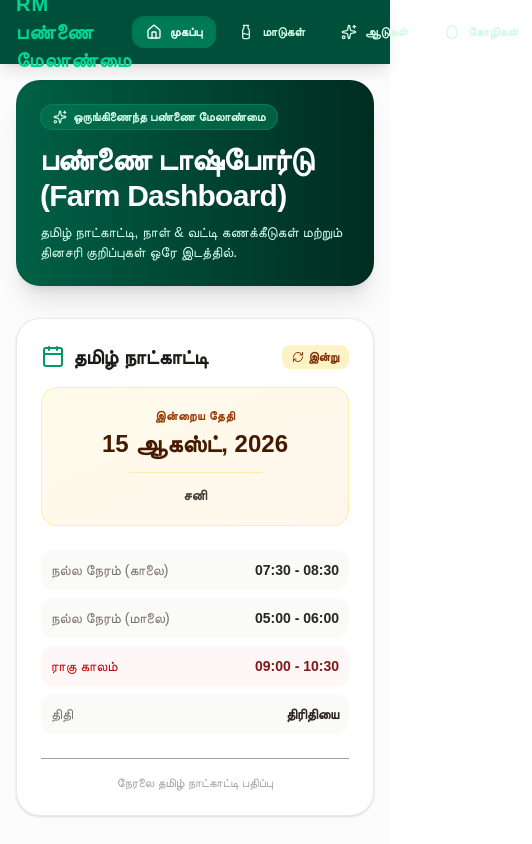
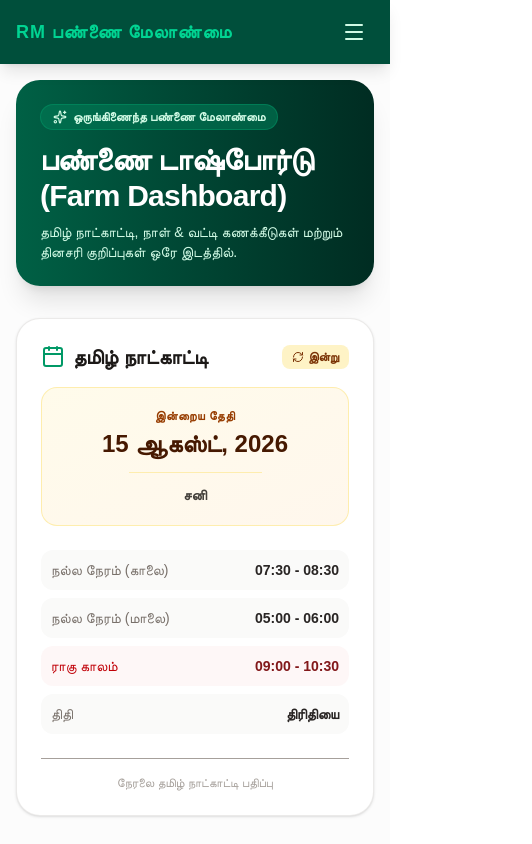
Before and after one commit to 2007Naveen/RM-FARM-WORLD, a Next.js app: page / in a window 390 px wide. Shown: the top 844 px of the page, 532 px wide, since content can reach past the window. Built offline with nearby package versions, Linux system fonts and the light colour scheme.

Commit message:
Add mobile responsive navbar

```diff
--- a/src/components/Navbar.tsx
+++ b/src/components/Navbar.tsx
@@ -1,10 +1,12 @@
 "use client";
 
+import { useState } from "react";
 import Link from "next/link";
 import { usePathname } from "next/navigation";
-import { Home, Milk, Sparkles, Egg } from "lucide-react";
+import { Home, Milk, Sparkles, Egg, Menu, X } from "lucide-react";
 
 export default function Navbar() {
+  const [isOpen, setIsOpen] = useState(false);
   const pathname = usePathname();
 
   const navItems = [
@@ -18,12 +20,15 @@ export default function Navbar() {
     <nav className="bg-emerald-900 text-white shadow-lg sticky top-0 z-50">
       <div className="max-w-7xl mx-auto px-4 sm:px-6 lg:px-8">
         <div className="flex items-center justify-between h-16">
+          {/* Logo Title */}
           <div className="flex items-center gap-2">
-            <span className="text-xl font-black tracking-wider text-emerald-400">
+            <span className="text-lg sm:text-xl font-black tracking-wider text-emerald-400">
               RM பண்ணை மேலாண்மை
             </span>
           </div>
-          <div className="flex space-x-2">
+
+          {/* Desktop Navigation Links */}
+          <div className="hidden md:flex space-x-2">
             {navItems.map((item) => {
               const Icon = item.icon;
               const isActive = pathname === item.href;
@@ -31,7 +36,7 @@ export default function Navbar() {
                 <Link
                   key={item.href}
                   href={item.href}
-                  className={`flex items-center gap-2 px-3.5 py-2 rounded-xl text-xs sm:text-sm font-bold transition-all ${
+                  className={`flex items-center gap-2 px-3.5 py-2 rounded-xl text-sm font-bold transition-all ${
                     isActive
                       ? "bg-emerald-700 text-white shadow-inner"
                       : "text-emerald-100 hover:bg-emerald-800"
@@ -43,8 +48,44 @@ export default function Navbar() {
               );
             })}
           </div>
+
+          {/* Mobile Menu Button (Hamburger) */}
+          <div className="md:hidden">
+            <button
+              onClick={() => setIsOpen(!isOpen)}
+              type="button"
+              className="p-2 rounded-xl text-emerald-100 hover:text-white hover:bg-emerald-800 focus:outline-none"
+            >
+              {isOpen ? <X className="w-6 h-6" /> : <Menu className="w-6 h-6" />}
+            </button>
+          </div>
         </div>
       </div>
+
+      {/* Mobile Dropdown Navigation */}
+      {isOpen && (
+        <div className="md:hidden bg-emerald-950 px-4 pt-2 pb-4 space-y-1 shadow-xl border-t border-emerald-800">
+          {navItems.map((item) => {
+            const Icon = item.icon;
+            const isActive = pathname === item.href;
+            return (
+              <Link
+                key={item.href}
+                href={item.href}
+                onClick={() => setIsOpen(false)}
+                className={`flex items-center gap-3 px-4 py-3 rounded-xl text-sm font-bold transition-all ${
+                  isActive
+                    ? "bg-emerald-700 text-white shadow-inner"
+                    : "text-emerald-100 hover:bg-emerald-800"
+                }`}
+              >
+                <Icon className="w-5 h-5" />
+                {item.name}
+              </Link>
+            );
+          })}
+        </div>
+      )}
     </nav>
   );
 }
```
